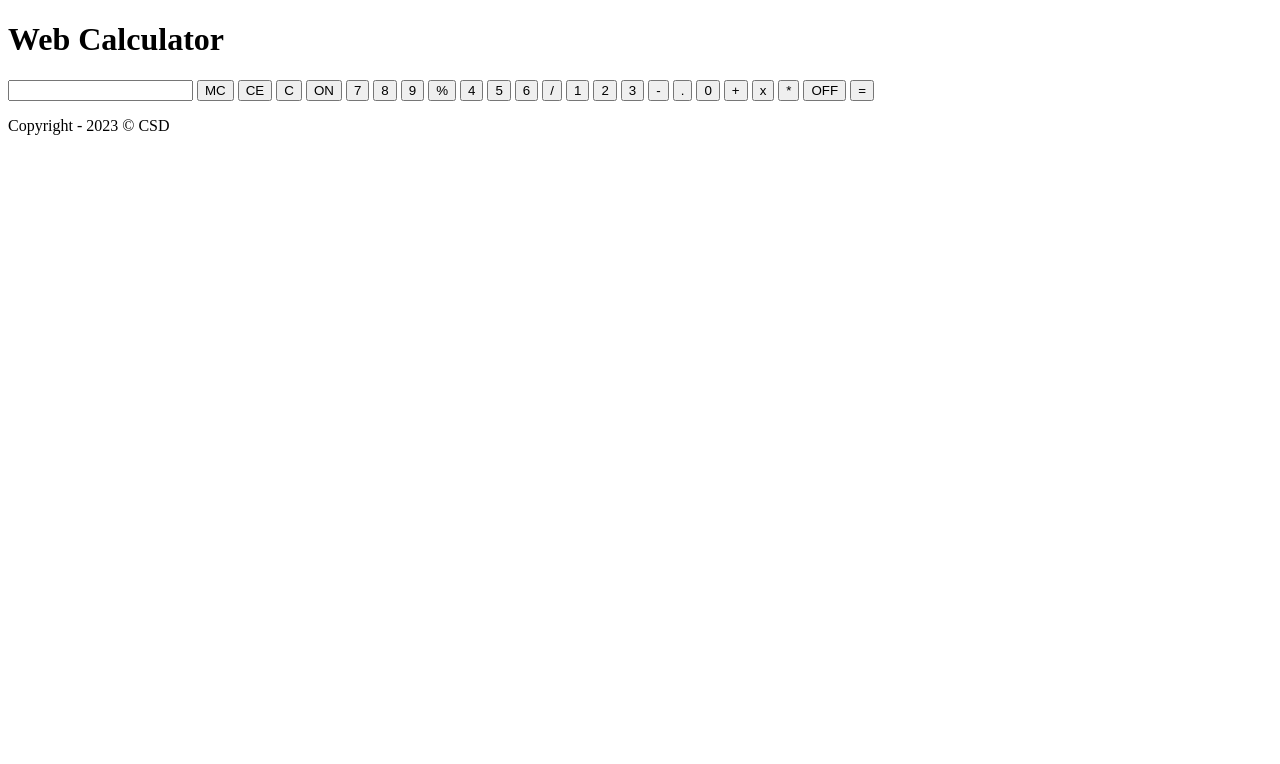
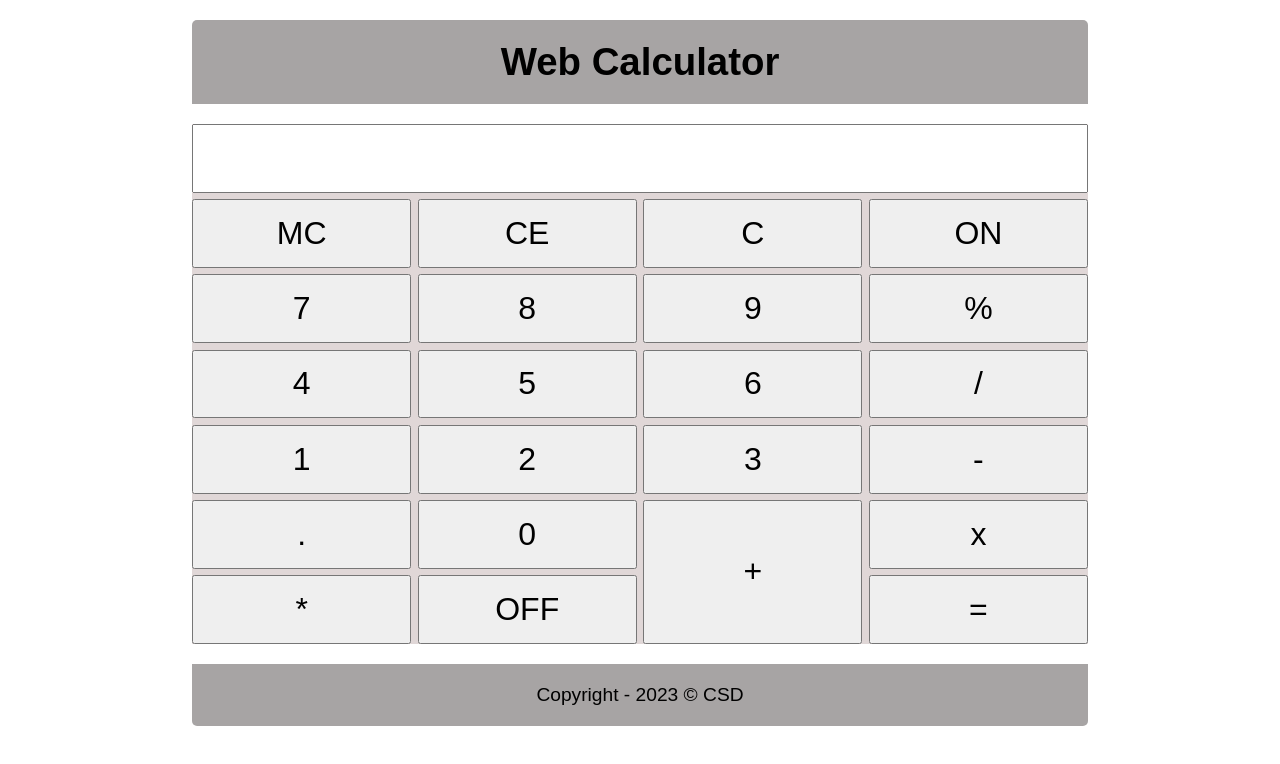
Before and after one commit to teddy-wests1de/webcalc, a plain HTML site: page index.html in a window 1280 px wide. Drawn offline with Linux system fonts and the light colour scheme.

Commit message:
Configure Grid
CSS Grid layout and control styles.

```diff
--- a/index.html
+++ b/index.html
@@ -13,29 +13,29 @@
     </header>
     <main class="grid-parent">
         <input type="text" id="answer-box" class="answer-box">
-        <button class="calcButtons">MC</button>
-        <button class="calcButtons">CE</button>
-        <button class="calcButtons">C</button>
-        <button class="calcButtons">ON</button>
-        <button class="calcButtons">7</button>
-        <button class="calcButtons">8</button>
-        <button class="calcButtons">9</button>
-        <button class="calcButtons">%</button>
-        <button class="calcButtons">4</button>
-        <button class="calcButtons">5</button>
-        <button class="calcButtons">6</button>
-        <button class="calcButtons">/</button>
-        <button class="calcButtons">1</button>
-        <button class="calcButtons">2</button>
-        <button class="calcButtons">3</button>
-        <button class="calcButtons">-</button>
-        <button class="calcButtons">.</button>
-        <button class="calcButtons">0</button>
-        <button class="calcButtons">+</button>
-        <button class="calcButtons">x</button>
-        <button class="calcButtons">*</button>
-        <button class="calcButtons">OFF</button>
-        <button class="calcButtons">=</button>
+        <button class="calcButtons but1">MC</button>
+        <button class="calcButtons but2">CE</button>
+        <button class="calcButtons but3">C</button>
+        <button class="calcButtons but4">ON</button>
+        <button class="calcButtons but5">7</button>
+        <button class="calcButtons but6">8</button>
+        <button class="calcButtons but7">9</button>
+        <button class="calcButtons but8">%</button>
+        <button class="calcButtons but9">4</button>
+        <button class="calcButtons but10">5</button>
+        <button class="calcButtons but11">6</button>
+        <button class="calcButtons but12">/</button>
+        <button class="calcButtons but13">1</button>
+        <button class="calcButtons but14">2</button>
+        <button class="calcButtons but15">3</button>
+        <button class="calcButtons but16">-</button>
+        <button class="calcButtons but17">.</button>
+        <button class="calcButtons but18">0</button>
+        <button class="calcButtons but19">+</button>
+        <button class="calcButtons but20">x</button>
+        <button class="calcButtons but21">*</button>
+        <button class="calcButtons but22">OFF</button>
+        <button class="calcButtons but23">=</button>
 
     </main>
     <footer class="footer-box">
--- a/styles.css
+++ b/styles.css
@@ -2,8 +2,68 @@
 Date: 06 February 2023.
 Version 1.0 */
 
-/* Reset page borders and spacing */
+/* Reset page borders and Variables */
 
 * {
     box-sizing: border-box;
+    margin: 0;
+    padding: 0;
+    --bg-color1: rgba(80, 75, 75, 0.5);
+    --bg-color2: rgba(197, 179, 179, 0.527);
 }
+
+/* Sets font size and family */
+html {
+    font-family: Arial, Helvetica, sans-serif;
+    font-size: 16px;
+}
+
+/* Page Header */
+.header-box, .footer-box  {
+    text-align: center;
+    font-size: 1.2rem;
+    width: 70%;
+    margin: 20px auto;
+    background: var(--bg-color1);
+    padding: 20px;
+}
+
+.header-box {
+    border-radius: 5px 5px 0 0;
+}
+
+.footer-box {
+    border-radius: 0 0 5px 5px;
+    margin-bottom: 5px;
+}
+
+.grid-parent {
+    display: grid;
+    grid-template-columns: repeat(4, 1fr);
+    gap: 0.4rem;
+    width: 70%;
+    background: var(--bg-color2);
+    margin: auto;
+    height: 65vh;
+
+}
+.answer-box {
+    grid-column: 1 / 5;
+    text-align: right;
+    font-size: 2rem;
+    padding: 0 20px;
+    letter-spacing: 0.2rem;
+}
+.calcButtons {
+    font-size: 2rem;
+
+}
+.but19 {
+    grid-column: 3 / 4;
+    grid-row: 6 / 8;
+}
+@media screen and (max-width: 460px) {
+    .header-box, .footer-box {
+        font-size: 0.8rem;
+    }
+}
```
